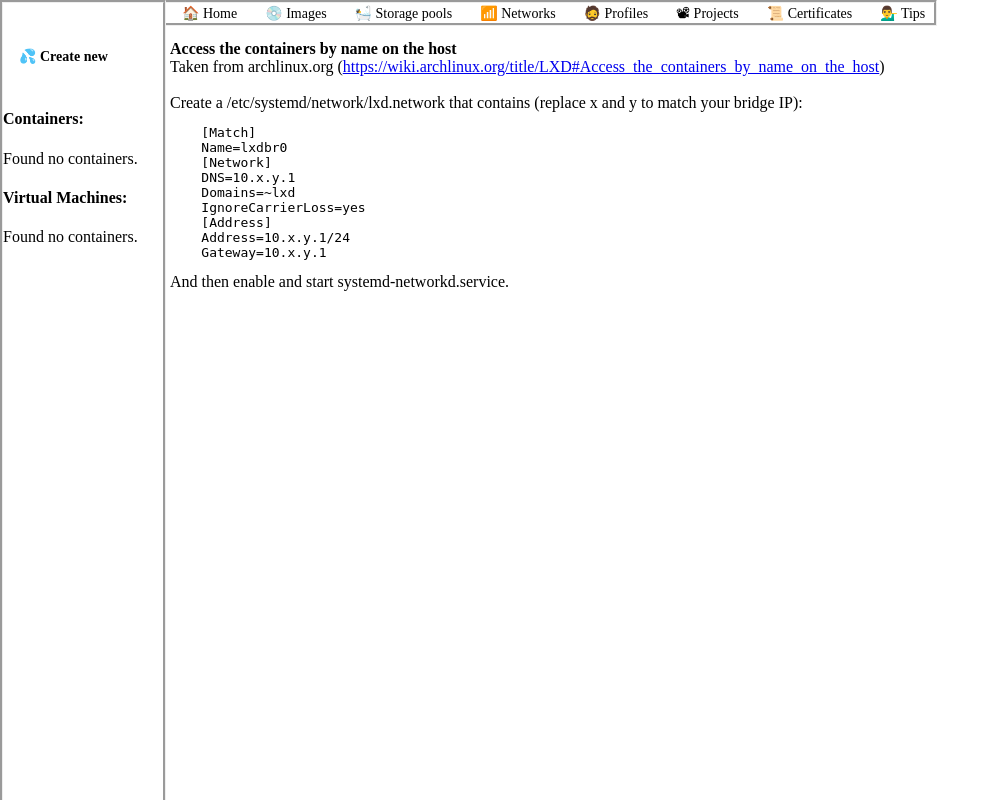
After one commit to TheLovinator1/lxd-hyper, a Django app: template lxd/templates/lxd/tips.html in a window 1280 px wide. The commit adds this page. Shown: the whole page, without its empty margins (0-998 px from the left). Run offline with Django 3.2, Linux system fonts and the light colour scheme; the template is opened without the code that fills it, so the values that code supplies are empty.

Commit message:
Add tips page

```diff
--- a/lxd/templates/lxd/about.html
+++ /dev/null
@@ -1,5 +0,0 @@
-{% extends 'lxd/base.html' %}
-
-{% block content %}
-{% lorem 3 p random %}
-{% endblock %}
--- a/lxd/templates/lxd/base.html
+++ b/lxd/templates/lxd/base.html
@@ -19,6 +19,7 @@
         <a href="{% url 'list_profiles' %}">🧔 Profiles</a>
         <a href="{% url 'list_projects' %}">📽 Projects</a>
         <a href="{% url 'list_certificates' %}">📜 Certificates</a>
+        <a href="{% url 'tips' %}">💁‍♂️ Tips</a>
     </div>
     <div class="navbar-right">
         {{ loadavg }} | {{ mem_used }} / {{ mem_total }} 🐏 | {{ disk_free }} ({{ disk_percent }}% free)💾
--- /dev/null
+++ b/lxd/templates/lxd/tips.html
@@ -0,0 +1,24 @@
+{% extends 'lxd/base.html' %}
+
+{% block content %}
+<strong>Access the containers by name on the host</strong><br>
+Taken from archlinux.org (<a
+    href="https://wiki.archlinux.org/title/LXD#Access_the_containers_by_name_on_the_host">https://wiki.archlinux.org/title/LXD#Access_the_containers_by_name_on_the_host</a>)<br>
+<br>
+Create a /etc/systemd/network/lxd.network that contains (replace x and y to match your bridge IP):
+<br>
+<pre>
+    [Match]
+    Name=lxdbr0
+    [Network]
+    DNS=10.x.y.1
+    Domains=~lxd
+    IgnoreCarrierLoss=yes
+    [Address]
+    Address=10.x.y.1/24
+    Gateway=10.x.y.1
+</pre>
+And then <span title="sudo systemctl enable systemd-networkd.service">enable</span> and <span
+    title="sudo systemctl start systemd-networkd.service">start</span> systemd-networkd.service. <br>
+
+{% endblock %}
--- a/lxd/urls.py
+++ b/lxd/urls.py
@@ -8,6 +8,12 @@ urlpatterns = [
         "",
         views.index,
         name="index",
+    ),
+    # /tips
+    path(
+        "tips",
+        views.tips,
+        name="tips",
     ),
     # /container/neat-emu/
     path(
--- a/lxd/views.py
+++ b/lxd/views.py
@@ -17,6 +17,12 @@ def index(request):
         "storage_version": client.host_info["environment"]["storage_version"],
     }
     return render(request, "lxd/index.html", context)
+
+
+def tips(request):
+    # TODO: Add dynamic bridge ip
+    # TODO Add clippy if check can be applied
+    return render(request, "lxd/tips.html")
 
 
 def container_detail(request, container_name):
```
